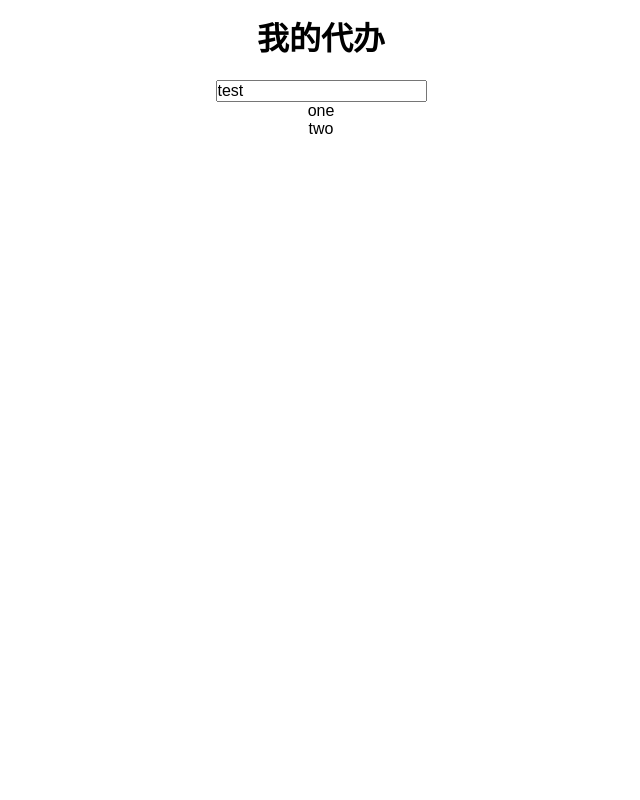
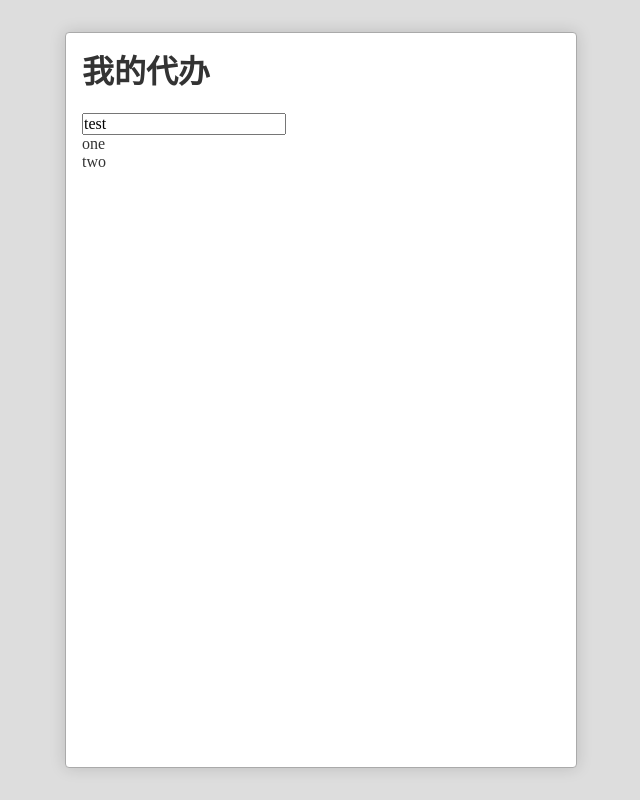
Before and after one commit to Ba5sx1a0sen1/React-TodoList, a React (Create React App) app: page / in a window 1280 px wide. Shown: the whole page, without its empty margins (319-959 px from the left). Built offline with nearby package versions, Linux system fonts and the light colour scheme.

Commit message:
更新自己的样式

```diff
--- a/src/App.css
+++ b/src/App.css
@@ -1,28 +1,11 @@
 .App {
-  text-align: center;
+  color:#333;
+  border:1px solid #aaa;
+  border-radius: 4px;
+  background: white;
+  margin:2em;
+  padding: 0 1em;
+  min-height: 20em;
+  min-width: 32em;
+  box-shadow: 0 0 1em hsla(0, 0%, 0%, 0.15)
 }
-
-.App-logo {
-  animation: App-logo-spin infinite 20s linear;
-  height: 80px;
-}
-
-.App-header {
-  background-color: #222;
-  height: 150px;
-  padding: 20px;
-  color: white;
-}
-
-.App-title {
-  font-size: 1.5em;
-}
-
-.App-intro {
-  font-size: large;
-}
-
-@keyframes App-logo-spin {
-  from { transform: rotate(0deg); }
-  to { transform: rotate(360deg); }
-}
--- a/src/index.css
+++ b/src/index.css
@@ -1,5 +1,8 @@
 body {
-  margin: 0;
-  padding: 0;
-  font-family: sans-serif;
+  background-color: #ddd;
 }
+#root2{
+  display: flex;
+  justify-content: center;
+  min-height: 100vh;
+}
```
